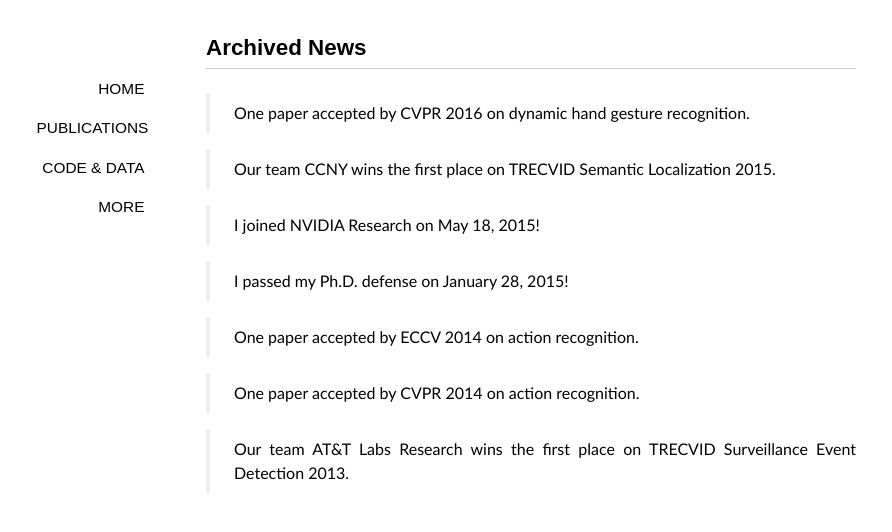
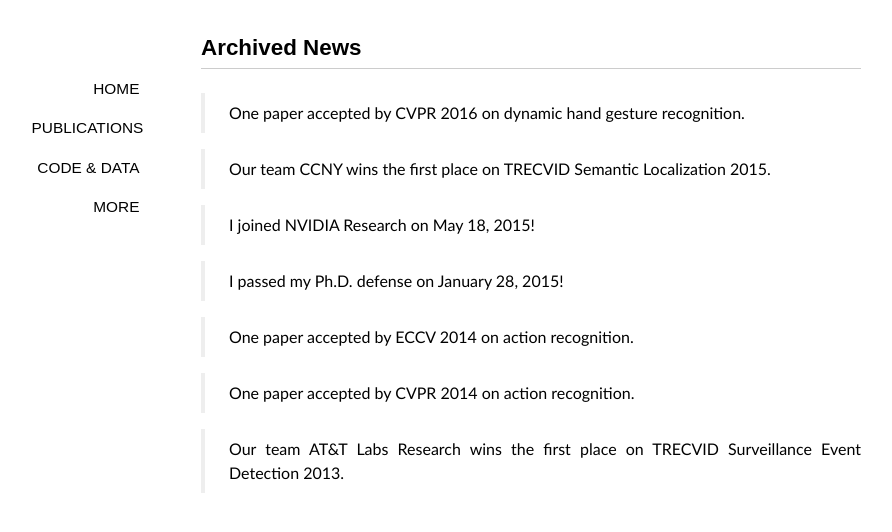
Before and after one commit to xiaodongyang/xiaodongyang.github.io, a Jekyll site: the page built from news.md, in a window 1280 px wide. Shown: the top 532 px of the page, without its empty margins (109-1001 px from the left). Built offline with Jekyll 4.4.1, drawn with Linux system fonts in a browser that asks for light colours; some web fonts are replaced.

Commit message:
Update style.css

```diff
--- a/media/css/style.css
+++ b/media/css/style.css
@@ -25,7 +25,7 @@
 blockquote{display:block;text-align:justify;border-left:4px solid #eeeeee;}
 blockquote{margin:1em 0em;padding-left:1.5em;}
 blockquote p{margin:0;padding:.5em 0;}
-#container{width:650px;margin:2em auto;display:block;padding:0 2em;}
+#container{width:660px;margin:2em auto;display:block;padding:0 2em;}
 .content{font-size:16px;line-height:24px;}
 .content h1{padding:.5em 0;}
 .content img{max-width:600px;display:block;margin:4px auto;-webkit-box-shadow:#999 1px 1px 4px;-moz-box-shadow:#999 1px 1px 4px;box-shadow:#999 1px 1px 4px;}
```
